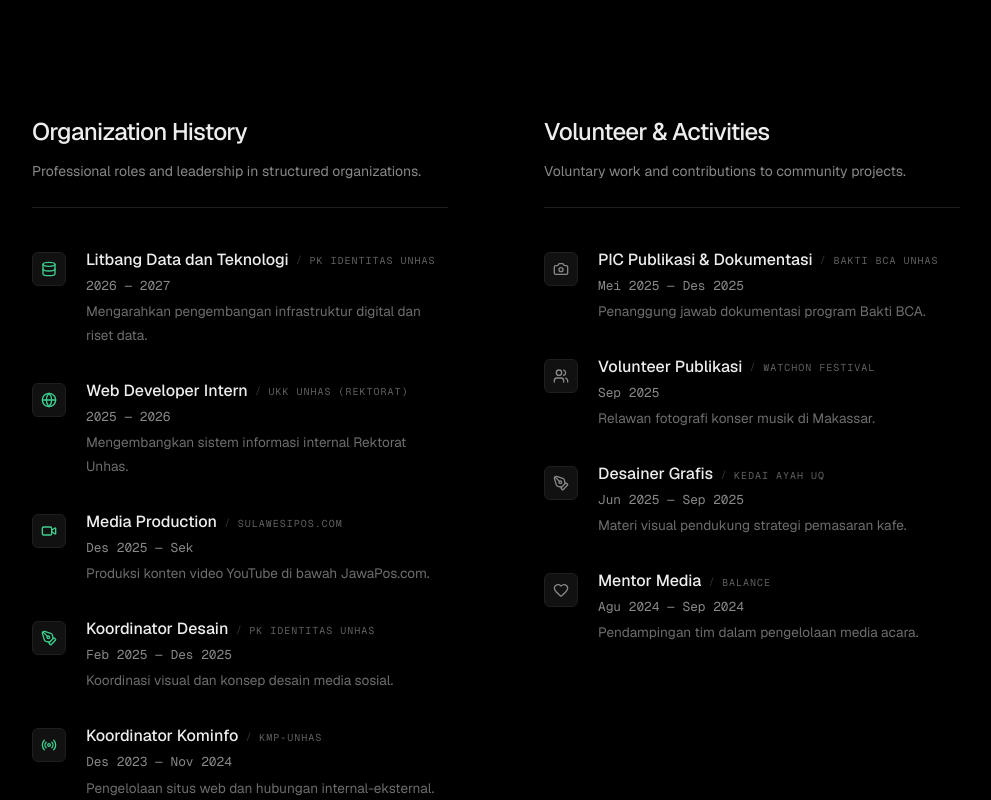
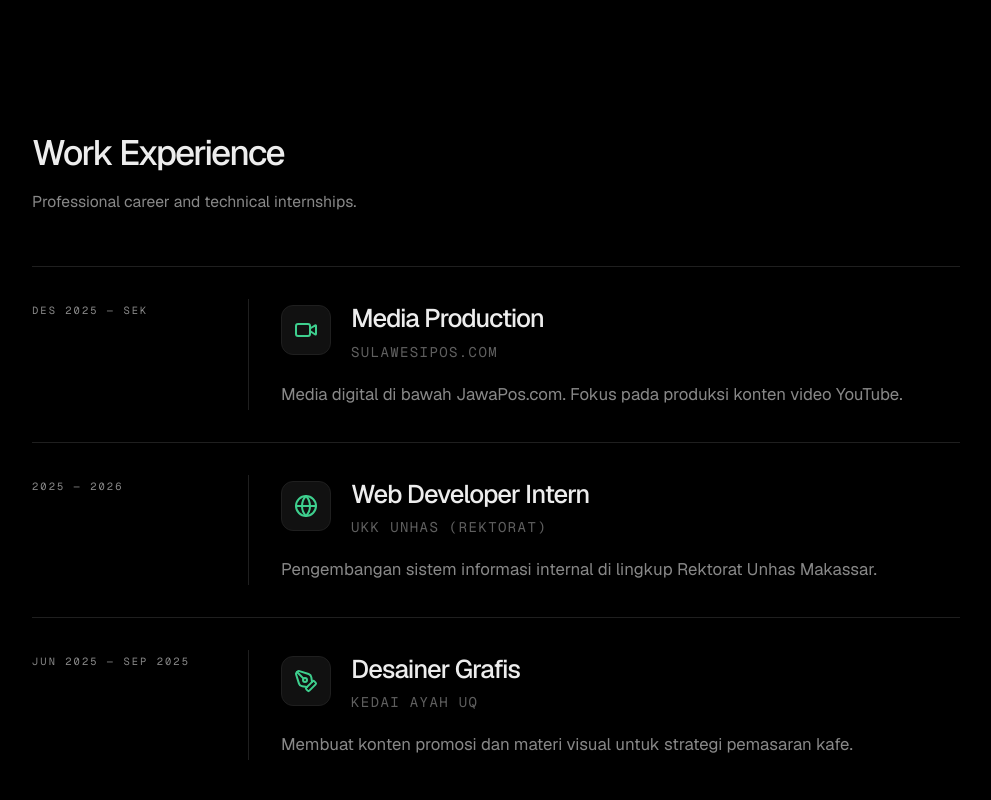
Before and after one commit to Adrianbahri/adrian-portfolio, a Next.js app: page / in a window 1280 px wide. Shown: the part 2600-3400 px from the top of the page, without its empty margins (144-1135 px from the left). Built offline with nearby package versions, Linux system fonts and the light colour scheme.

Commit message:
feat: implement three-tier experience hierarchy (Work > Org & Volunteer)

```diff
--- a/src/components/Experience.tsx
+++ b/src/components/Experience.tsx
@@ -2,43 +2,84 @@
 
 import { motion } from 'framer-motion';
 
-import { organizationData, volunteerData } from '@/data/experience';
+import { workData, organizationData, volunteerData } from '@/data/experience';
 
 export default function Experience() {
   return (
-    <section id="experience" className="section-anchor py-12 sm:py-20 bg-transparent">
-      <div className="section-container">
-        <div className="grid grid-cols-1 lg:grid-cols-2 gap-16 lg:gap-24">
+    <section id="experience" className="section-anchor py-12 sm:py-24 bg-transparent">
+      <div className="section-container space-y-24">
+
+        {/* Tier 1: Work Experience (Large) */}
+        <div className="space-y-12">
+          <div className="max-w-2xl space-y-3">
+            <h2 className="font-heading text-3xl font-medium tracking-[-0.05em] text-on-dark sm:text-[2.2rem]">Work Experience</h2>
+            <p className="text-[0.98rem] leading-8 text-body-muted">
+              Professional career and technical internships.
+            </p>
+          </div>
+
+          <div className="grid gap-8">
+            {workData.map((item, i) => (
+              <article
+                key={i}
+                className="grid gap-4 border-t border-border/40 pt-8 md:grid-cols-[200px_minmax(0,1fr)] group"
+              >
+                <div className="md:pt-1">
+                  <p className="eyebrow !mb-0">{item.year}</p>
+                </div>
+
+                <div className="space-y-4 border-l border-border/40 pl-8 group-hover:border-primary transition-colors">
+                  <div className="flex items-center gap-5">
+                    <div className="p-3 bg-surface-100 rounded-xl border border-border/60 text-primary group-hover:scale-110 transition-transform">
+                      <item.icon size={24} />
+                    </div>
+                    <div className="space-y-1">
+                      <h3 className="font-heading text-[1.6rem] font-medium tracking-[-0.04em] text-on-dark group-hover:text-primary transition-colors">
+                        {item.role}
+                      </h3>
+                      <p className="text-sm font-mono text-body-muted/70 uppercase tracking-widest">
+                        {item.company}
+                      </p>
+                    </div>
+                  </div>
+                  <p className="text-[1.05rem] leading-8 text-body-muted max-w-3xl">
+                    {item.desc}
+                  </p>
+                </div>
+              </article>
+            ))}
+          </div>
+        </div>
+
+        {/* Tier 2: Organization & Volunteer (Compact Two Columns) */}
+        <div className="grid grid-cols-1 lg:grid-cols-2 gap-16 lg:gap-24 pt-12 border-t border-border/20">
 
           {/* Organization History */}
           <div className="space-y-10">
             <div className="space-y-3 border-b border-border/40 pb-6">
-              <h2 className="font-heading text-2xl font-medium tracking-[-0.03em] text-on-dark">Organization History</h2>
-              <p className="text-sm text-body-muted leading-relaxed">
-                Professional roles and leadership in structured organizations.
-              </p>
+              <h3 className="font-heading text-2xl font-medium tracking-[-0.03em] text-on-dark">Organization History</h3>
             </div>
 
             <div className="space-y-8">
               {organizationData.map((item, i) => (
                 <article key={i} className="group flex gap-5">
                   <div className="pt-1">
-                    <div className="p-2 bg-surface-100 rounded-md border border-border/60 text-primary group-hover:bg-primary group-hover:text-canvas transition-colors">
+                    <div className="p-2 bg-surface-100 rounded-md border border-border/60 text-body-muted group-hover:text-primary transition-colors">
                       <item.icon size={16} />
                     </div>
                   </div>
                   <div className="space-y-1">
                     <div className="flex flex-wrap items-center gap-x-2 gap-y-0.5">
-                      <h3 className="font-heading text-base font-medium text-on-dark group-hover:text-primary transition-colors">
+                      <h4 className="font-heading text-base font-medium text-on-dark group-hover:text-primary transition-colors">
                         {item.role}
-                      </h3>
+                      </h4>
                       <span className="text-[10px] text-body-muted opacity-40">/</span>
                       <p className="text-[10px] font-mono text-body-muted/70 uppercase tracking-widest pt-0.5">
                         {item.company}
                       </p>
                     </div>
-                    <p className="text-[0.8rem] text-body-muted font-mono">{item.year}</p>
-                    <p className="text-[0.85rem] leading-6 text-body-muted/80 max-w-md mt-1">
+                    <p className="text-[0.75rem] text-body-muted font-mono">{item.year}</p>
+                    <p className="text-[0.82rem] leading-6 text-body-muted/80 max-w-md mt-1">
                       {item.desc}
                     </p>
                   </div>
@@ -50,32 +91,29 @@ export default function Experience() {
           {/* Volunteer & Activities */}
           <div className="space-y-10">
             <div className="space-y-3 border-b border-border/40 pb-6">
-              <h2 className="font-heading text-2xl font-medium tracking-[-0.03em] text-on-dark">Volunteer & Activities</h2>
-              <p className="text-sm text-body-muted leading-relaxed">
-                Voluntary work and contributions to community projects.
-              </p>
+              <h3 className="font-heading text-2xl font-medium tracking-[-0.03em] text-on-dark">Volunteer & Activities</h3>
             </div>
 
             <div className="space-y-8">
               {volunteerData.map((item, i) => (
                 <article key={i} className="group flex gap-5">
                   <div className="pt-1">
-                    <div className="p-2 bg-surface-100 rounded-md border border-border/60 text-body-muted group-hover:bg-on-dark group-hover:text-canvas transition-colors">
+                    <div className="p-2 bg-surface-100 rounded-md border border-border/60 text-body-muted group-hover:text-on-dark transition-colors">
                       <item.icon size={16} />
                     </div>
                   </div>
                   <div className="space-y-1">
                     <div className="flex flex-wrap items-center gap-x-2 gap-y-0.5">
-                      <h3 className="font-heading text-base font-medium text-on-dark group-hover:text-on-dark transition-colors">
+                      <h4 className="font-heading text-base font-medium text-on-dark">
                         {item.role}
-                      </h3>
+                      </h4>
                       <span className="text-[10px] text-body-muted opacity-40">/</span>
                       <p className="text-[10px] font-mono text-body-muted/70 uppercase tracking-widest pt-0.5">
                         {item.company}
                       </p>
                     </div>
-                    <p className="text-[0.8rem] text-body-muted font-mono">{item.year}</p>
-                    <p className="text-[0.85rem] leading-6 text-body-muted/80 max-w-md mt-1">
+                    <p className="text-[0.75rem] text-body-muted font-mono">{item.year}</p>
+                    <p className="text-[0.82rem] leading-6 text-body-muted/80 max-w-md mt-1">
                       {item.desc}
                     </p>
                   </div>
--- a/src/data/experience.ts
+++ b/src/data/experience.ts
@@ -1,39 +1,49 @@
-import { Code2, Terminal, PenTool, Video, Camera, Users, Radio, Database, Globe, Heart } from 'lucide-react';
+import { Code2, Terminal, PenTool, Video, Camera, Users, Radio, Database, Globe, Heart, Briefcase } from 'lucide-react';
+
+export const workData = [
+  {
+    year: "Des 2025 — Sek",
+    role: "Media Production",
+    company: "SulawesiPos.com",
+    desc: "Media digital di bawah JawaPos.com. Fokus pada produksi konten video YouTube.",
+    icon: Video
+  },
+  {
+    year: "2025 — 2026",
+    role: "Web Developer Intern",
+    company: "UKK Unhas (Rektorat)",
+    desc: "Pengembangan sistem informasi internal di lingkup Rektorat Unhas Makassar.",
+    icon: Globe
+  },
+  {
+    year: "Jun 2025 — Sep 2025",
+    role: "Desainer Grafis",
+    company: "Kedai Ayah UQ",
+    desc: "Membuat konten promosi dan materi visual untuk strategi pemasaran kafe.",
+    icon: PenTool
+  }
+];
 
 export const organizationData = [
   {
     year: "2026 — 2027",
     role: "Litbang Data dan Teknologi",
     company: "PK identitas Unhas",
-    desc: "Mengarahkan pengembangan infrastruktur digital dan riset data.",
+    desc: "Mengarahkan pengembangan infrastruktur digital dan riset data media.",
     icon: Database
-  },
-  {
-    year: "2025 — 2026",
-    role: "Web Developer Intern",
-    company: "UKK Unhas (Rektorat)",
-    desc: "Mengembangkan sistem informasi internal Rektorat Unhas.",
-    icon: Globe
-  },
-  {
-    year: "Des 2025 — Sek",
-    role: "Media Production",
-    company: "SulawesiPos.com",
-    desc: "Produksi konten video YouTube di bawah JawaPos.com.",
-    icon: Video
   },
   {
     year: "Feb 2025 — Des 2025",
     role: "Koordinator Desain",
     company: "PK Identitas Unhas",
-    desc: "Koordinasi visual dan konsep desain media sosial.",
+    desc: "Koordinasi tim desain untuk konsistensi visual media sosial.",
     icon: PenTool
   },
   {
     year: "Des 2023 — Nov 2024",
     role: "Koordinator Kominfo",
     company: "KMP-UNHAS",
-    desc: "Pengelolaan situs web dan hubungan internal-eksternal.",
+    desc: "Penghubung internal-eksternal dan pengelolaan situs web organisasi.",
     icon: Radio
   }
 ];
@@ -43,28 +53,21 @@ export const volunteerData = [
     year: "Mei 2025 — Des 2025",
     role: "PIC Publikasi & Dokumentasi",
     company: "Bakti BCA Unhas",
-    desc: "Penanggung jawab dokumentasi program Bakti BCA.",
+    desc: "Penanggung jawab dokumentasi program Bakti BCA tim Arjuna.",
     icon: Camera
   },
   {
     year: "Sep 2025",
     role: "Volunteer Publikasi",
     company: "Watchon Festival",
-    desc: "Relawan fotografi konser musik di Makassar.",
+    desc: "Relawan fotografi untuk konser musik terbesar di Makassar.",
     icon: Users
-  },
-  {
-    year: "Jun 2025 — Sep 2025",
-    role: "Desainer Grafis",
-    company: "Kedai Ayah UQ",
-    desc: "Materi visual pendukung strategi pemasaran kafe.",
-    icon: PenTool
   },
   {
     year: "Agu 2024 — Sep 2024",
     role: "Mentor Media",
     company: "BALANCE",
-    desc: "Pendampingan tim dalam pengelolaan media acara.",
+    desc: "Pendampingan tim dalam pengelolaan media acara kampus.",
     icon: Heart
   }
 ];
```
